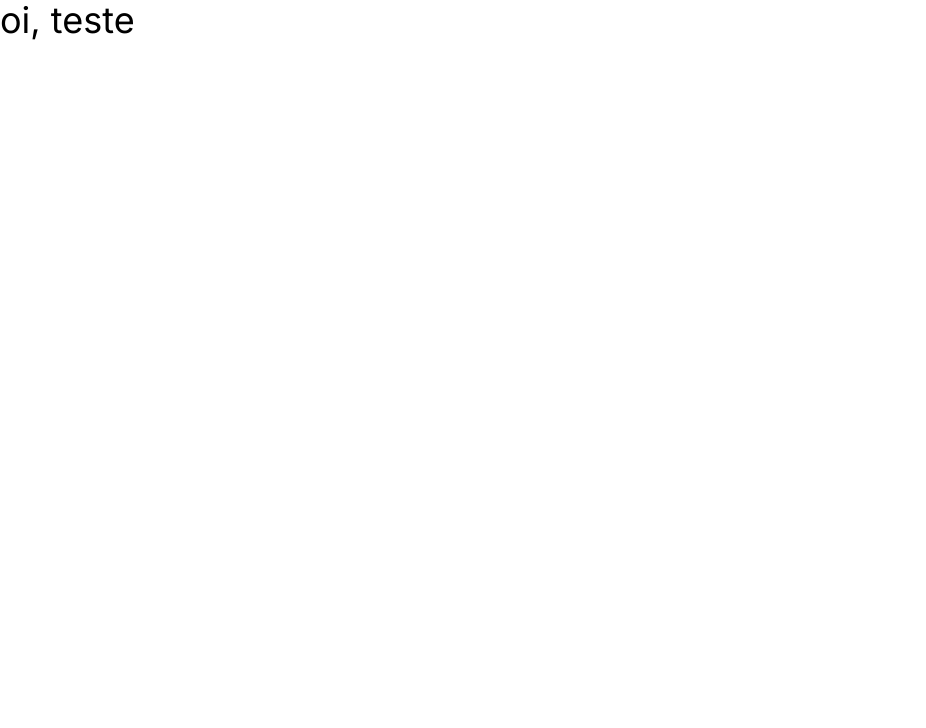
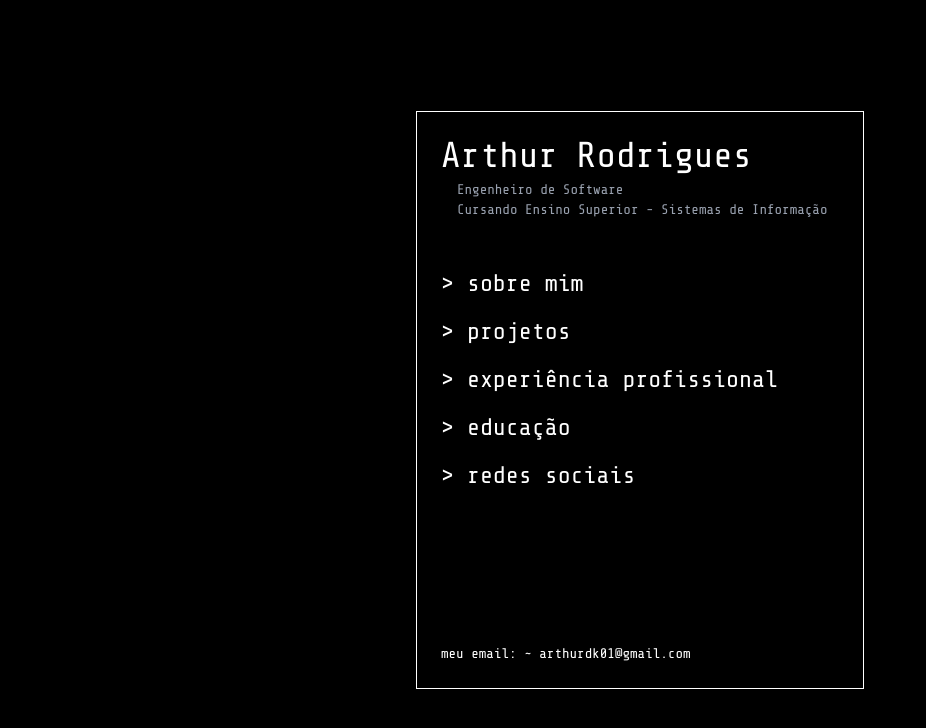
Before and after one commit to arthurdeka/personal-website, a React app: page / in a window 1280 px wide. Shown: the top 728 px of the page, without its empty margins (0-926 px from the left). Built offline with nearby package versions, Linux system fonts and the light colour scheme; the HTML template or start-up script is replaced by a standard one.

Commit message:
page/homepage

```diff
--- a/src/App.css
+++ b/src/App.css
@@ -1,6 +1,6 @@
-@import url('https://fonts.googleapis.com/css2?family=Inter:ital,opsz,wght@0,14..32,100..900;1,14..32,100..900&family=Lexend:wght@100..900&display=swap');
+@import url('https://fonts.googleapis.com/css2?family=Share+Tech+Mono&display=swap');
 @import "tailwindcss";
 
 @theme {
-  --font-primary: "Inter", "sans-serif";
+  --font-primary: 'Share Tech Mono', 'monospace'
 }
--- a/src/routes/HomePage.tsx
+++ b/src/routes/HomePage.tsx
@@ -1,5 +1,47 @@
 const HomePage: React.FC = () => {
-  return <h2 className="text-4xl font-primary" >oi, teste</h2>;
+  return (
+    <div className="min-h-screen bg-black text-white flex items-center justify-center p-4 font-primary">
+      <div className="border border-white p-6 w-full max-w-md">
+        <h1 className="text-white text-4xl mb-1">
+          <span className="font-normal">Arthur Rodrigues</span>
+        </h1>
+        <p className="text-gray-400 text-sm ml-4">
+          Engenheiro de Software
+        </p>
+        <p className="text-gray-400 text-sm mb-6 ml-4">
+          Cursando Ensino Superior - Sistemas de Informação
+        </p>
+
+        <br />
+        <div className="flex flex-col space-y-4 text-2xl">
+          <a href="#about" className="text-white hover:underline inline-block">
+            &gt; sobre mim
+          </a>
+          <a href="#projects" className="text-white hover:underline inline-block">
+            &gt; projetos
+          </a>
+          <a href="#socials" className="text-white hover:underline">
+            &gt; experiência profissional
+          </a>
+          <a href="#socials" className="text-white hover:underline">
+            &gt; educação
+          </a>
+          <a href="#hardware" className="text-white hover:underline">
+            &gt; redes sociais
+          </a>
+        </div>
+
+        <br /><br /><br /><br /><br />
+
+        <p className="text-white text-sm mt-8">
+          meu email: ~{" "}
+          <span className="hover:underline">
+            arthurdk01@gmail.com
+          </span>
+        </p>
+      </div>
+    </div>
+  );
 };
 
 export default HomePage;
```
